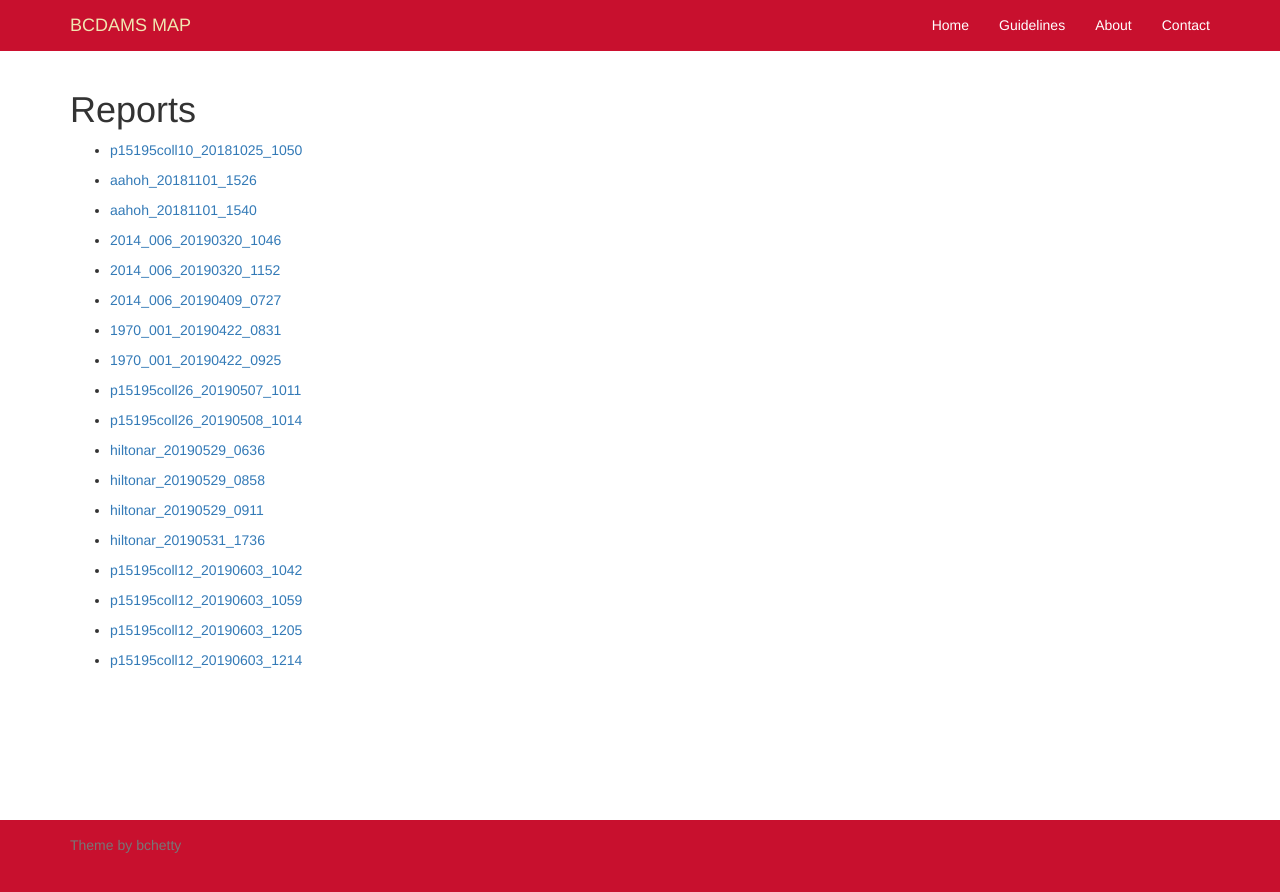
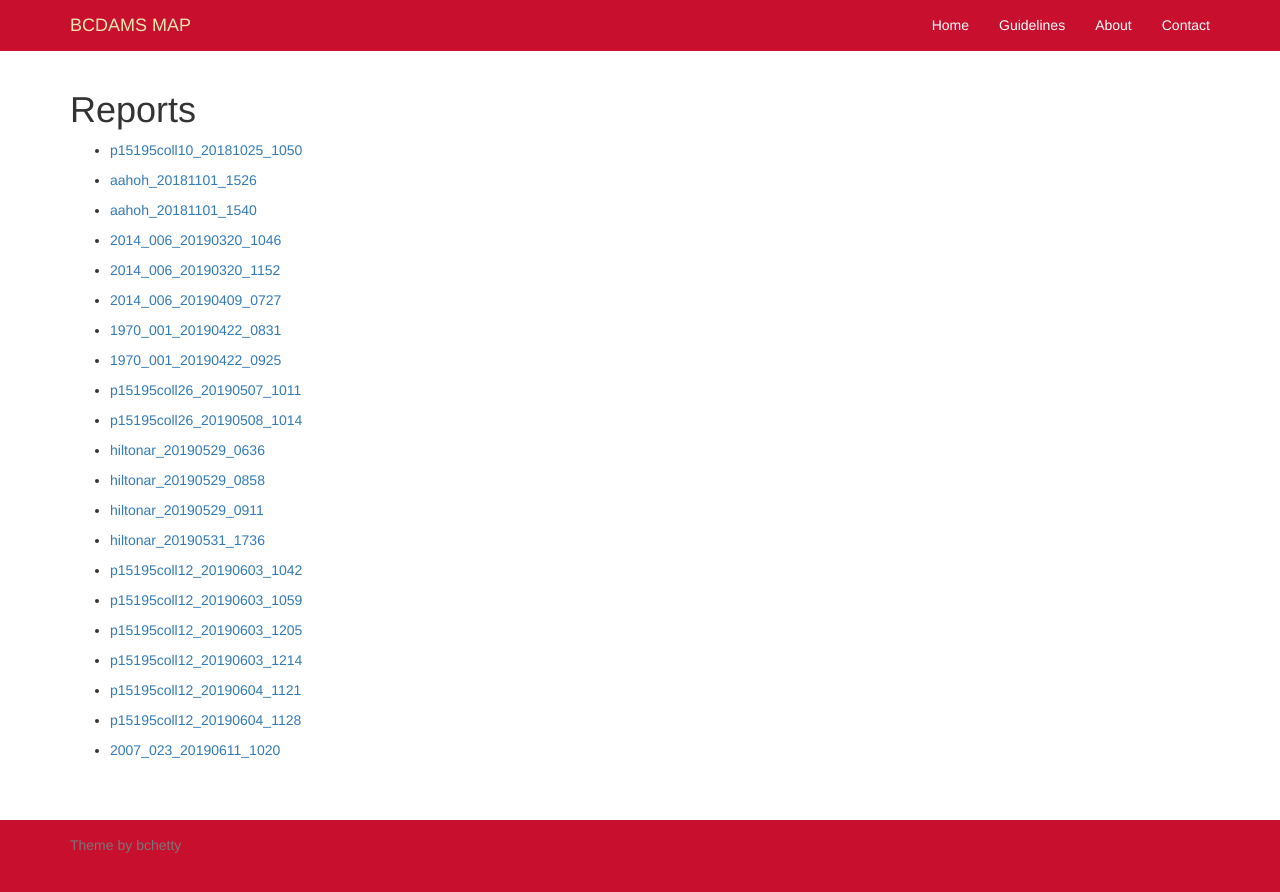
Before and after one commit to uhlibraries-digital/bcdams-map, a Jekyll site: the page built from migration/index.md, in a window 1280 px wide. Shown: the top 892 px of the page. Built offline with Jekyll 4.4.1, drawn with Linux system fonts in a browser that asks for light colours; nearby versions of some CDN libraries; comment, search, counter and statistics services are not loaded.

Commit message:
Update migration.yml

```diff
--- a/_data/migration.yml
+++ b/_data/migration.yml
@@ -51,3 +51,12 @@
 
 - label: 'p15195coll12_20190603_1214'
   file: 'p15195coll12_20190603_1214'
+
+- label: 'p15195coll12_20190604_1121'
+  file: 'p15195coll12_20190604_1121'
+
+- label: 'p15195coll12_20190604_1128'
+  file: 'p15195coll12_20190604_1128'
+
+- label: '2007_023_20190611_1020'
+  file: '2007_023_20190611_1020'
```
